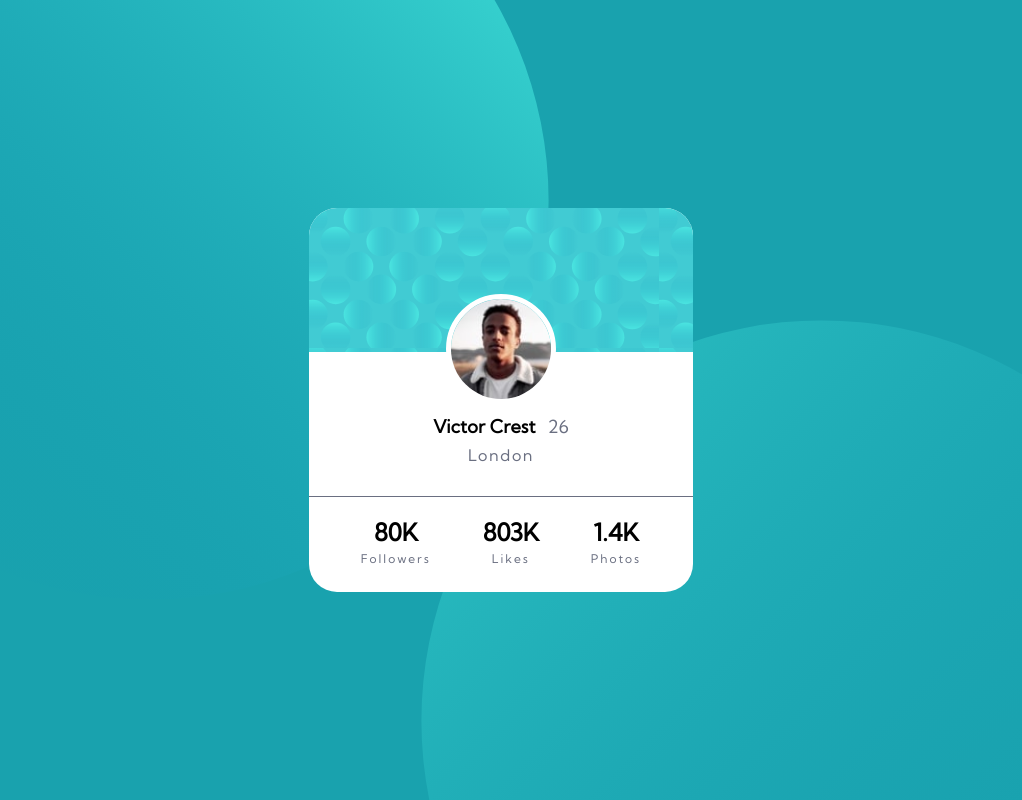
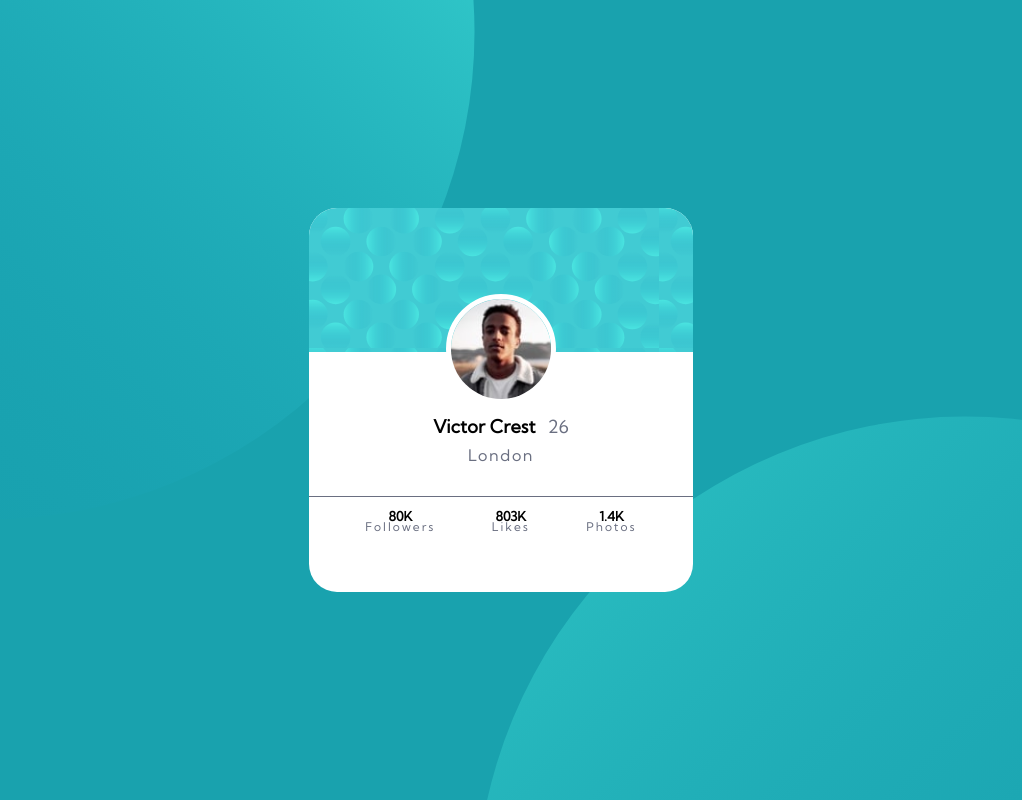
Before and after one commit to Anthvirus/Profile-Card, a plain HTML site: page index.html in a window 1280 px wide. Shown: the whole page, without its empty margins (139-1161 px from the left). Drawn offline with Linux system fonts and the light colour scheme.

Commit message:
Update styles.css

```diff
--- a/styles.css
+++ b/styles.css
@@ -8,12 +8,10 @@
  --Dark-gray: hsl(0, 0%, 59%)
 }
 body{
-    background: url(bg-pattern-top.svg), url(bg-pattern-bottom.svg), var(--Dark-cyan);
-    background-position:top left, bottom right;
-    background-repeat: no-repeat;
-    background-size: contain;
-    background-position-x: -7rem, 35rem;
-    background-position-y: -12.5rem, 20rem;
+    background: url(bg-pattern-top.svg), url(bg-pattern-bottom.svg);
+    background-position: right 52vw bottom 35vh, left 48vw top 52vh;
+    background-repeat: no-repeat, no-repeat;
+    background-color: hsl(185deg, 75%, 39%);
     margin: 0;
     box-sizing: border-box;
     display: flex;
@@ -74,6 +72,7 @@ img{
 }
 .Stats h2{
     font-weight: 700;
+    font-size: 0.8125rem;
 }
 .Stats p{
     margin-top: -1rem;
```
